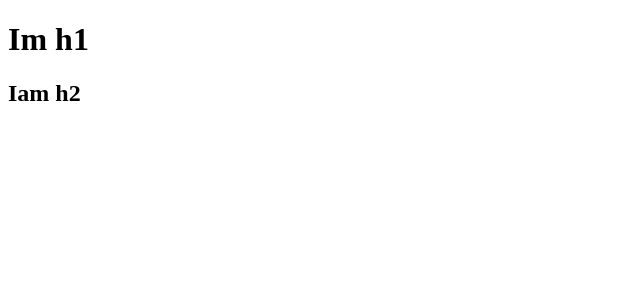
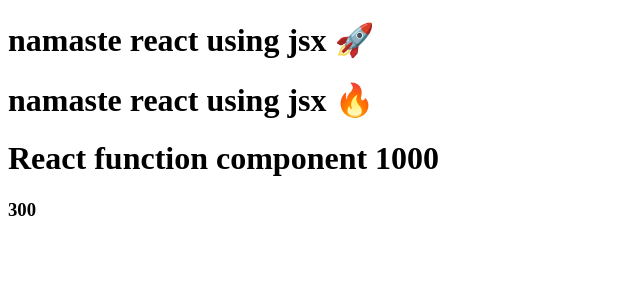
Before and after one commit to venkatsaketh/namaste-react, a React (Vite) app: page / in a window 1280 px wide. Shown: the top 300 px of the page, without its empty margins (0-640 px from the left). Built offline with nearby package versions, Linux system fonts and the light colour scheme.

Commit message:
episode-3

```diff
--- a/App.js
+++ b/App.js
@@ -1,15 +1,38 @@
 import React from "react";
-import ReactDOM  from "react-dom/client";
+import ReactDOM from "react-dom/client";
 
 // const heading =  React.createElement("h1",{id:"heading"},"Hello World from React!");
 
-const parent = React.createElement(
-    "div", { id: "parent" },
-    React.createElement(
-        "div", { id: "child" },
-        [React.createElement("h1", {}, "Im h1"), React.createElement("h2", {}, "Iam h2")]
-    ))
+// const parent = React.createElement(
+//     "div", { id: "parent" },
+//     React.createElement(
+//         "div", { id: "child" },
+//         [React.createElement("h1", {}, "Im h1"), React.createElement("h2", {}, "Iam h2")]
+//     ))
+
+//JSX- Babel(JS compiler) converts JSX to react element
+const jsxHeading = (
+  <div>
+    <h1>namaste react using jsx 🚀</h1>
+  </div>
+);
+
+const Title = () => (
+    <div>
+      <h1>namaste react using jsx 🔥</h1>
+    </div>
+  );
+const number = 1000;
+//React functional component
+const HeadingComponent = () => (
+  <div>
+    {jsxHeading}{/* jsx element */}
+    <Title/>
+    <h1>React function component {number}</h1>
+    <h3>{100 + 200}</h3>
+  </div>
+);
 
 const root = ReactDOM.createRoot(document.getElementById("root"));
 
-root.render(parent);
+root.render(<HeadingComponent />);
--- a/package.json
+++ b/package.json
@@ -3,6 +3,8 @@
   "version": "1.0.0",
   "description": "Introduction",
   "scripts": {
+    "start":"parcel index.html",
+    "build":"parcel build index.html",
     "test": "jest"
   },
   "author": "",
```
